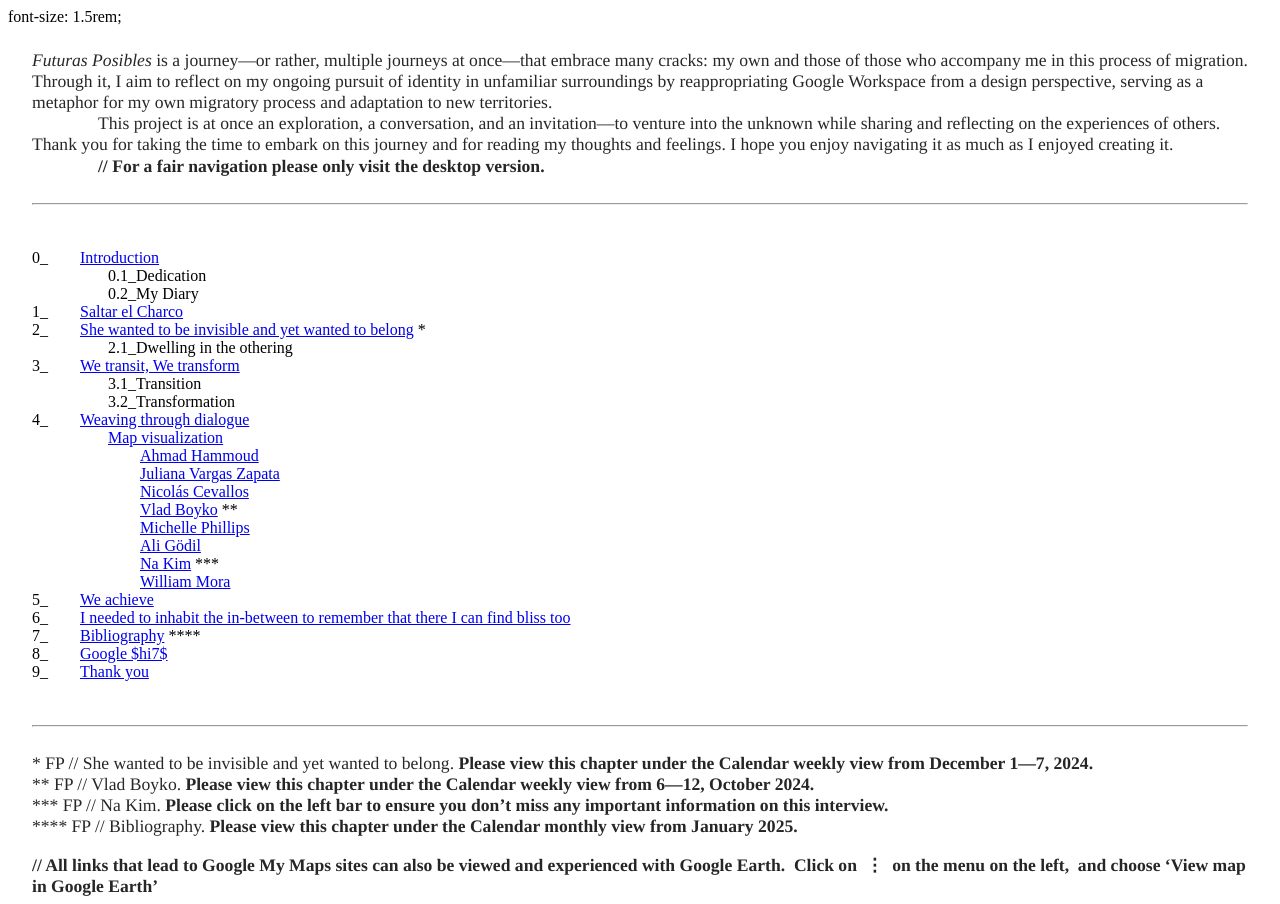
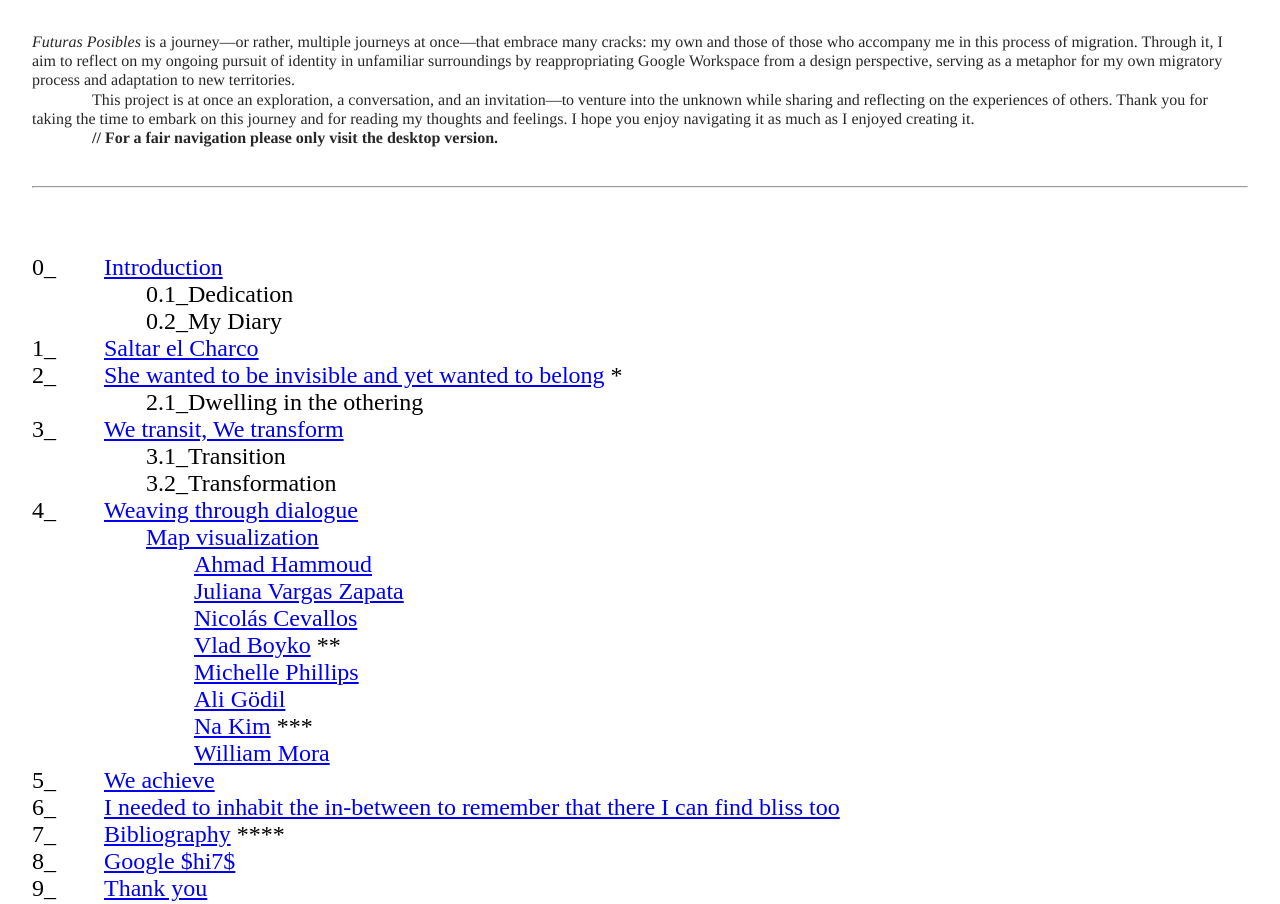
Before and after one commit to futurasposibles/futurasposibles.github.io, a plain HTML site: page index.html in a window 1280 px wide. Shown: the top 904 px of the page. Drawn offline with Linux system fonts and the light colour scheme.

Commit message:
Update index.html

```diff
--- a/index.html
+++ b/index.html
@@ -6,7 +6,7 @@
   <style>
 .chiqui {
 	--text-style: "chiqui";
-	font-size: 1.1rem;
+	font-size: 1.0rem;
 	font-weight: 400;
 	color: rgba(0, 0, 0, 0.85);
 	font-family: 'Times', 'Times New Roman', serif;
@@ -29,8 +29,7 @@
      </style>
 </head>
 <body>
-		font-size: 1.5rem;
-<div style="padding: 24px;">
+<div style="font-size: 1.5rem; padding: 24px;">
 <span class="chiqui"><i>Futuras Posibles</i> is a journey—or rather, multiple journeys at once—that embrace many cracks: my own and those of those who&nbsp;accompany me in this process of migration. Through it, I aim to reflect on my ongoing pursuit of identity in unfamiliar surroundings by reappropriating Google Workspace from a design perspective, serving as a metaphor for my own migratory process and adaptation to new territories.&nbsp;<br>
 &nbsp; &nbsp;  &nbsp; &nbsp; &nbsp; &nbsp; &nbsp; &nbsp;This project is at once an exploration, a conversation, and an invitation—to venture into the unknown while sharing and reflecting on the experiences of others. Thank you for taking the time to embark on this journey and for reading my thoughts and feelings. I hope you enjoy navigating it as much as I enjoyed creating it.<br>
 &nbsp; &nbsp;  &nbsp; &nbsp; &nbsp; &nbsp; &nbsp; &nbsp;<b>// For a fair navigation please only visit the desktop version.</b>
```
